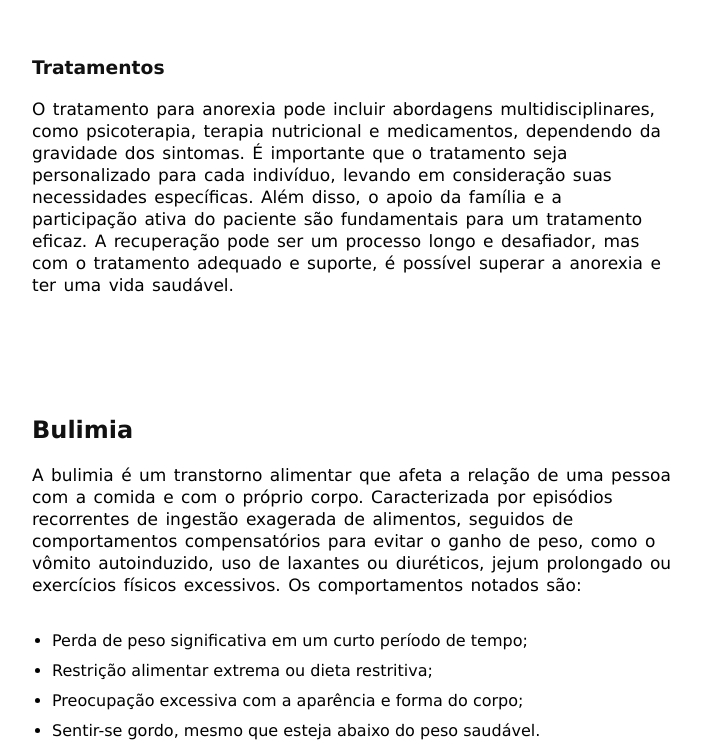
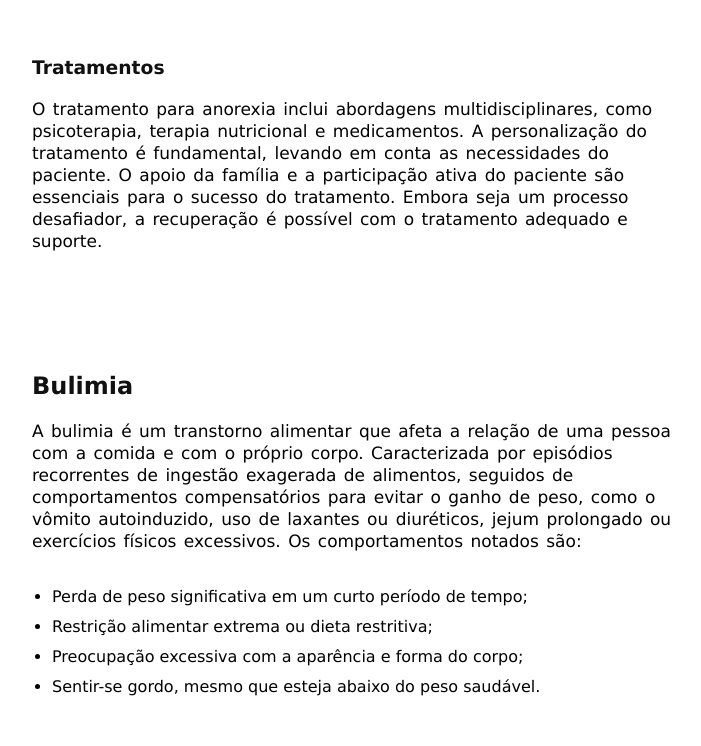
Before and after one commit to FireguiQueen/Article-blog, a plain HTML site: page index.html in a window 1280 px wide. Shown: the part 1867-2613 px from the top of the page, without its empty margins (288-989 px from the left). After the commit the page ends 2569 px from the top, so only its background shows below. Drawn offline with Linux system fonts and the light colour scheme.

Commit message:
Update index.html

```diff
--- a/index.html
+++ b/index.html
@@ -78,9 +78,8 @@
 
         <h3>Tratamentos</h3>
         <p>
-            O tratamento para anorexia pode incluir abordagens multidisciplinares, como psicoterapia, terapia nutricional e medicamentos, dependendo da gravidade dos sintomas. É importante que o tratamento seja personalizado para cada indivíduo, levando em consideração suas necessidades específicas. Além disso, o apoio da família e a participação ativa do paciente são fundamentais para um tratamento eficaz. A recuperação pode ser um processo longo e desafiador, mas com o tratamento adequado e suporte, é possível superar a anorexia e ter uma vida saudável.
-        </p>
-
+            O tratamento para anorexia inclui abordagens multidisciplinares, como psicoterapia, terapia nutricional e medicamentos. A personalização do tratamento é fundamental, levando em conta as necessidades do paciente. O apoio da família e a participação ativa do paciente são essenciais para o sucesso do tratamento. Embora seja um processo desafiador, a recuperação é possível com o tratamento adequado e suporte.
+        <p>
     </section>
 
     <section id="bulimia">
```
